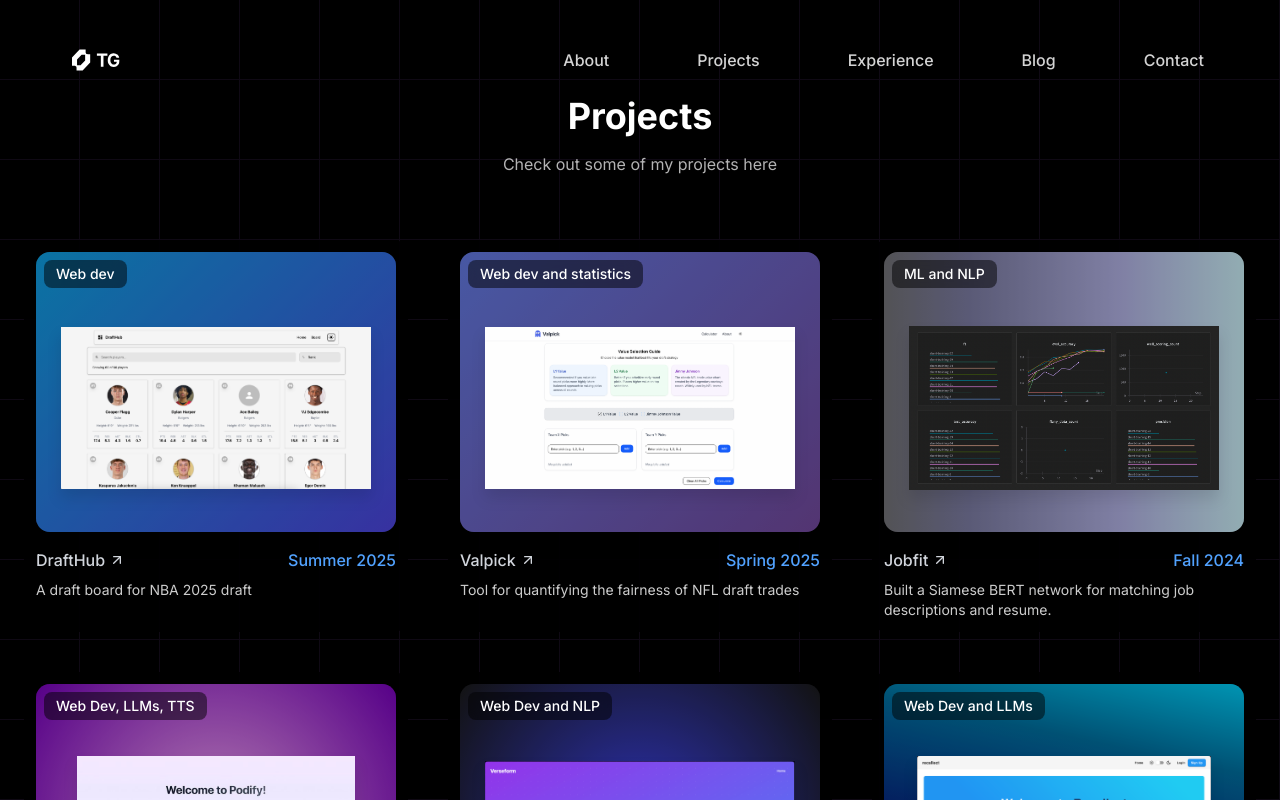
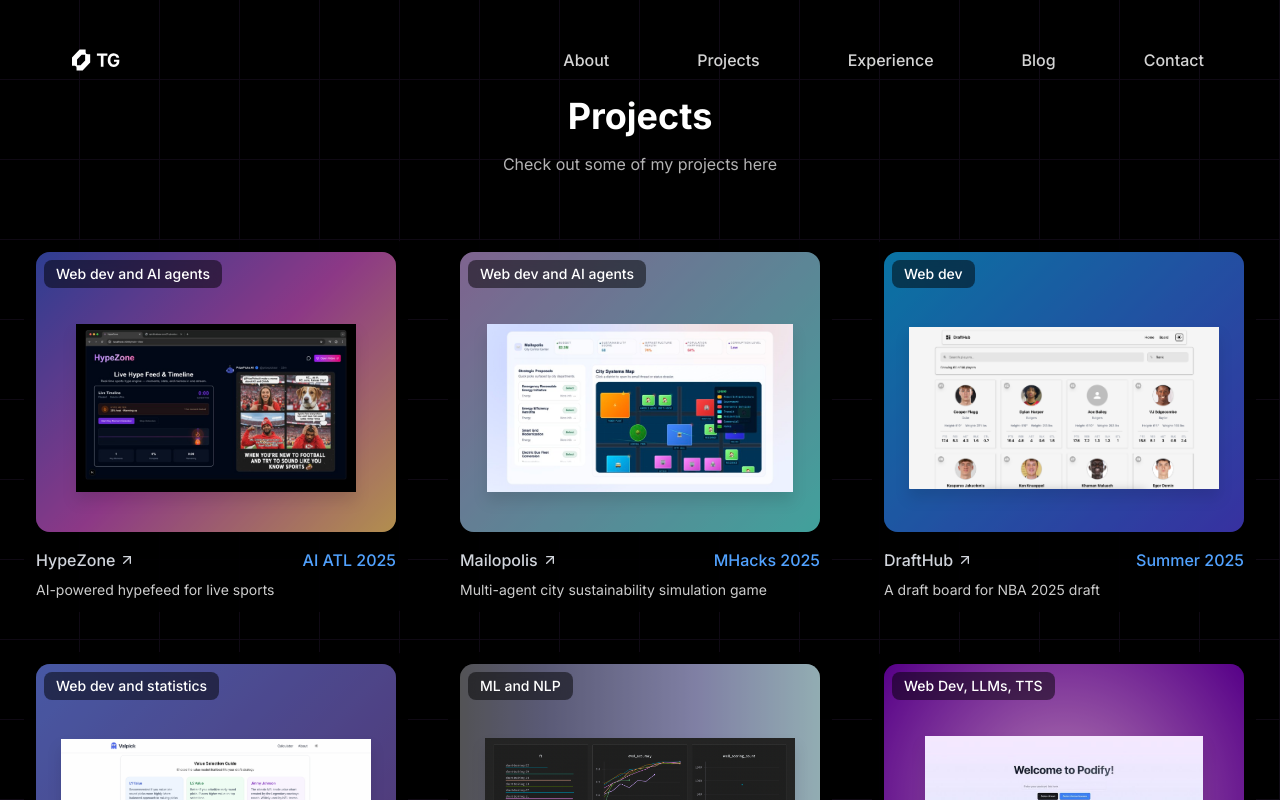
Before and after one commit to tanmay-sketch/personal-website, a Next.js app: page /projects in a window 1280 px wide. Shown: the top 800 px of the page. Built offline with nearby package versions, Linux system fonts and the light colour scheme.

Commit message:
added new projects

```diff
--- a/src/components/Experience.tsx
+++ b/src/components/Experience.tsx
@@ -19,33 +19,33 @@
 
 const experiences: ExperienceItem[] = [
   {
+    title: "AI/ML Research Intern",
+    company: "Attire",
+    companyLink: "",
+    period: "May 2025 - August 2025",
+    bulletPoints: [
+      "Worked on building Image Segmentation models and agents for a fashion tech startup"
+    ],
+    skills: ['Python', 'PyTorch', 'LangChain'],
+    image: "attire.svg", // Add your image file here
+    imageColor: 'white'
+  },
+  {
     title: "Research Intern",
     company: "SERC IIIT Hyderabad",
     companyLink: "https://serc.iiit.ac.in/",
-    period: "May 2025 - Present",
+    period: "May 2025 - July 2025",
     bulletPoints: [
       "Currently under Dr. Abhishek Singh in Trustworthy Concurrency"
     ],
-    skills: ['Weak Memory Models'],
+    skills: ['C++','Weak Memory Models'],
     image: "serc.svg" // Add your image file here
-  },
-  {
-    title: "AI/ML Research Intern",
-    company: "My Attire LLC",
-    companyLink: "https://www.attireappco.com/",
-    period: "May 2025 - Present",
-    bulletPoints: [
-      "Working on building AI models and agents in a fashion startup"
-    ],
-    skills: ['Python'],
-    image: "attire.svg", // Add your image file here
-    imageColor: 'white'
   },
   {
     title: "Undergraduate Learning Assistant",
     company: "Michigan State University",
     companyLink: "https://msu.edu",
-    period: "August 2023 - Present",
+    period: "August 2023 - May 2025",
     bulletPoints: [
       "Assisted in teaching CMSE 201 (Introduction to Computational Modelling)",
       "Assisted in teaching CMSE 202 (Computational Modelling Tools and Techniques)",
--- a/src/lib/projects.json
+++ b/src/lib/projects.json
@@ -5,7 +5,9 @@
         "description": "Correct your square form in realtime using computer vision",
         "image": "/images/projects/freeform.png",
         "duration": "Spartahack 2023",
-        "tags": ["Computer vision"],
+        "tags": [
+            "Computer vision"
+        ],
         "background": "radial-gradient(circle,rgba(150, 0, 0, 1) 19%, rgba(196, 0, 0, 1) 76%, rgba(255, 18, 18, 1) 99%)",
         "link": "https://devpost.com/software/squat-form-analysis"
     },
@@ -15,7 +17,9 @@
         "description": "Generate 3d assets for your projects from text",
         "image": "/images/projects/morphie.jpeg",
         "duration": "Spartahack 2024",
-        "tags": ["Web Dev and LLMs"],
+        "tags": [
+            "Web Dev and LLMs"
+        ],
         "background": "radial-gradient(circle,rgba(63, 94, 251, 1) 0%, rgba(252, 70, 107, 1) 100%)",
         "link": "https://devpost.com/software/morphie"
     },
@@ -25,7 +29,9 @@
         "description": "Visualize git repositories and get insights into your codebase",
         "image": "/images/projects/gitwiz.png",
         "duration": "MHacks x Google 2024",
-        "tags": ["Web Dev and LLMs"],
+        "tags": [
+            "Web Dev and LLMs"
+        ],
         "background": "radial-gradient(circle,rgba(166, 166, 166, 1) 4%, rgba(107, 107, 107, 1) 62%, rgba(117, 117, 117, 1) 100%)",
         "link": "https://devpost.com/software/gitwiz"
     },
@@ -35,7 +41,9 @@
         "description": "Website to learn backpropagation visually and interactively",
         "image": "/images/projects/learnbackprop.png",
         "duration": "Buildspace 2024",
-        "tags": ["Web Dev"],
+        "tags": [
+            "Web Dev"
+        ],
         "background": "radial-gradient(circle,rgba(217, 43, 185, 1) 0%, rgba(15, 0, 184, 1) 36%, rgba(108, 15, 148, 1) 100%)",
         "link": "https://www.learnbackprop.com"
     },
@@ -45,7 +53,9 @@
         "description": "Easiest way to make flashcards from your text",
         "image": "/images/projects/recallect.png",
         "duration": "Headstarter 2024",
-        "tags": ["Web Dev and LLMs"],
+        "tags": [
+            "Web Dev and LLMs"
+        ],
         "background": "linear-gradient(12deg,rgba(2, 0, 36, 1) 0%, rgba(9, 9, 121, 1) 31%, rgba(0, 116, 166, 1) 75%, rgba(0, 212, 255, 1) 100%)",
         "link": "https://example.com/recallect"
     },
@@ -55,7 +65,9 @@
         "description": "Read poems in a higher dimension. Click on lines within a poem to connect with other similar poems",
         "image": "/images/projects/verseform.png",
         "duration": "HackMIT 2024",
-        "tags": ["Web Dev and NLP"],
+        "tags": [
+            "Web Dev and NLP"
+        ],
         "background": "radial-gradient(circle,rgba(63, 69, 251, 1) 0%, rgba(26, 26, 26, 1) 100%)",
         "link": "https://github.com/tanmay-sketch/verseform"
     },
@@ -65,7 +77,9 @@
         "description": "Generate podcasts from any article in the voice of your choice",
         "image": "/images/projects/podify.png",
         "duration": "MHacks 2024",
-        "tags": ["Web Dev, LLMs, TTS"],
+        "tags": [
+            "Web Dev, LLMs, TTS"
+        ],
         "background": "radial-gradient(circle,rgba(249, 167, 250, 1) 6%, rgba(123, 0, 194, 1) 100%)",
         "link": "https://devpost.com/software/podify-4ow6lb"
     },
@@ -75,7 +89,9 @@
         "description": "Built a Siamese BERT network for matching job descriptions and resume.",
         "image": "/images/projects/jobfit.png",
         "duration": "Fall 2024",
-        "tags": ["ML and NLP"],
+        "tags": [
+            "ML and NLP"
+        ],
         "background": "linear-gradient(90deg,rgba(118, 118, 122, 1) 0%, rgba(128, 128, 168, 1) 23%, rgba(183, 183, 235, 1) 66%, rgba(209, 247, 255, 1) 100%)",
         "link": "https://github.com/tanmay-sketch/cse-404-fs24-jobfit"
     },
@@ -85,7 +101,9 @@
         "description": "Tool for quantifying the fairness of NFL draft trades",
         "image": "/images/projects/valpick.png",
         "duration": "Spring 2025",
-        "tags": ["Web dev and statistics"],
+        "tags": [
+            "Web dev and statistics"
+        ],
         "background": "linear-gradient(135deg, #667eea 0%, #764ba2 100%)",
         "link": "https://www.valpick.vercel.app"
     },
@@ -95,8 +113,34 @@
         "description": "A draft board for NBA 2025 draft",
         "image": "/images/projects/drafthub.png",
         "duration": "Summer 2025",
-        "tags": ["Web dev"],
+        "tags": [
+            "Web dev"
+        ],
         "background": "linear-gradient(135deg, #0ea5e9 0%, #4f46e5 100%)",
         "link": "https://nbadrafthub.netlify.app"
+    },
+    {
+        "id": 10,
+        "title": "Mailopolis",
+        "description": "Multi-agent city sustainability simulation game",
+        "image": "/images/projects/mailopolis.jpg",
+        "duration": "MHacks 2025",
+        "tags": [
+            "Web dev and AI agents"
+        ],
+        "background": "linear-gradient(135deg, #b58ecc 0%, #5de6de 100%)",
+        "link": "https://devpost.com/software/mailopolis"
+    },
+    {
+        "id": 11,
+        "title": "HypeZone",
+        "description": "AI-powered hypefeed for live sports",
+        "image": "/images/projects/hypezone.jpg",
+        "duration": "AI ATL 2025",
+        "tags": [
+            "Web dev and AI agents"
+        ],
+        "background": "linear-gradient(135deg, #4158d0 0%, #c850c0 50%, #ffcc70 100%)",
+        "link": "https://devpost.com/software/hypezone"
     }
 ]
```
Also changed, not shown: public/images/projects/hypezone.jpg (added), public/images/projects/mailopolis.jpg (added).
